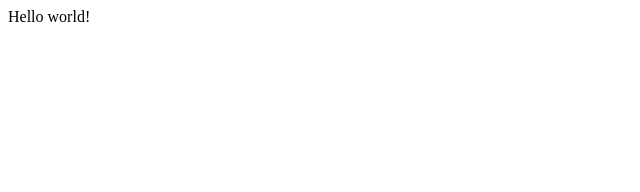
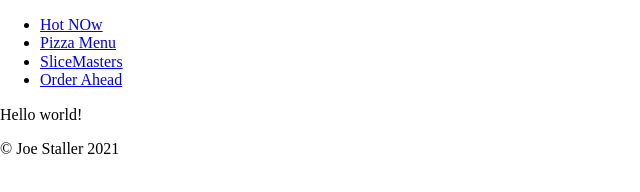
Before and after one commit to YouGoJoe/gatsby-personal-site, a Gatsby site: page / in a window 1280 px wide. Shown: the whole page, without its empty margins (0-640 px from the left). Built offline with nearby package versions, Linux system fonts and the light colour scheme; Gatsby itself is replaced by a stand-in of ours.

Commit message:
bootstrap from wesbos example

```diff
--- /dev/null
+++ b/gatsby-browser.js
@@ -0,0 +1,7 @@
+import React from 'react';
+import Layout from './src/components/Layout';
+
+export const wrapPageElement = ({ element, props }) => (
+  // eslint-disable-next-line react/jsx-props-no-spreading
+  <Layout {...props}>{element}</Layout>
+);
--- /dev/null
+++ b/gatsby-ssr.js
@@ -0,0 +1,7 @@
+import React from 'react';
+import Layout from './src/components/Layout';
+
+export const wrapPageElement = ({ element, props }) => (
+  // eslint-disable-next-line react/jsx-props-no-spreading
+  <Layout {...props}>{element}</Layout>
+);
--- a/package.json
+++ b/package.json
@@ -17,6 +17,7 @@
     "babel-plugin-styled-components": "^1.12.0",
     "gatsby": "^2.26.1",
     "gatsby-plugin-styled-components": "^4.1.0",
+    "normalize.css": "^8.0.1",
     "react": "^16.12.0",
     "react-dom": "^16.12.0",
     "styled-components": "^5.2.1"
--- /dev/null
+++ b/src/components/Footer.jsx
@@ -0,0 +1,9 @@
+import React from 'react';
+
+const Footer = () => (
+  <footer>
+    <p>&copy; Joe Staller {new Date().getFullYear()} </p>
+  </footer>
+);
+
+export default Footer;
--- /dev/null
+++ b/src/components/Layout.jsx
@@ -0,0 +1,15 @@
+import React from "react"
+import Nav from "./Nav"
+import Footer from "./Footer"
+
+import "normalize.css"
+
+const Layout = ({children}) => (
+  <>
+    <Nav />
+    {children}
+    <Footer />
+  </>
+)
+
+export default Layout
--- /dev/null
+++ b/src/components/Nav.jsx
@@ -0,0 +1,23 @@
+import React from 'react';
+import { Link } from 'gatsby';
+
+const Nav = () => (
+  <div>
+    <ul>
+      <li>
+        <Link to="/">Hot NOw</Link>
+      </li>
+      <li>
+        <Link to="/pizzas">Pizza Menu</Link>
+      </li>
+      <li>
+        <Link to="/slicemasters">SliceMasters</Link>
+      </li>
+      <li>
+        <Link to="/orders">Order Ahead</Link>
+      </li>
+    </ul>
+  </div>
+);
+
+export default Nav;
--- a/src/pages/index.tsx
+++ b/src/pages/index.jsx
@@ -1,5 +1,7 @@
 import React from "react"
 
-export default function Home() {
+const HomePage = () => {
   return <div>Hello world!</div>
 }
+
+export default HomePage
```
Also changed, not shown: src/pages/404.jsx (added, +11 -0 lines), 1 other file.
